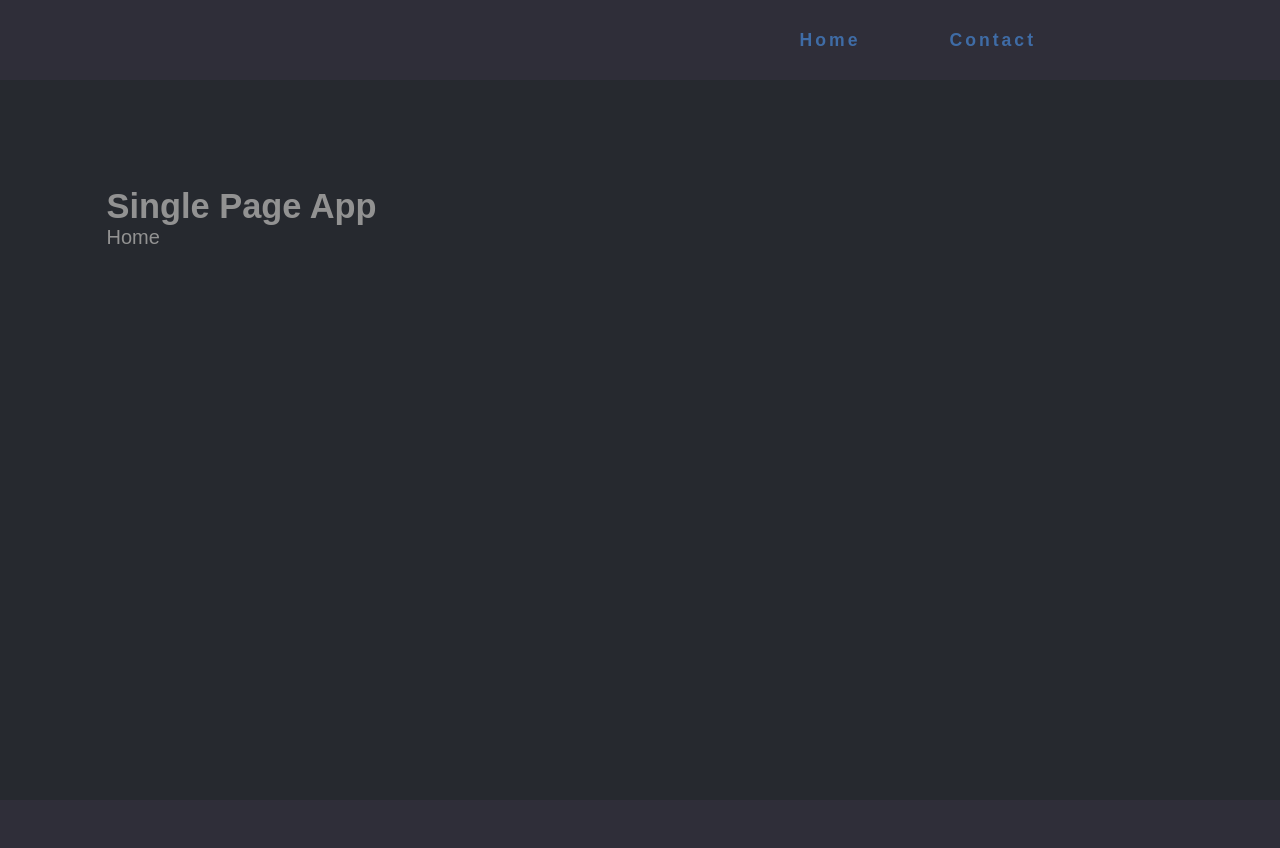
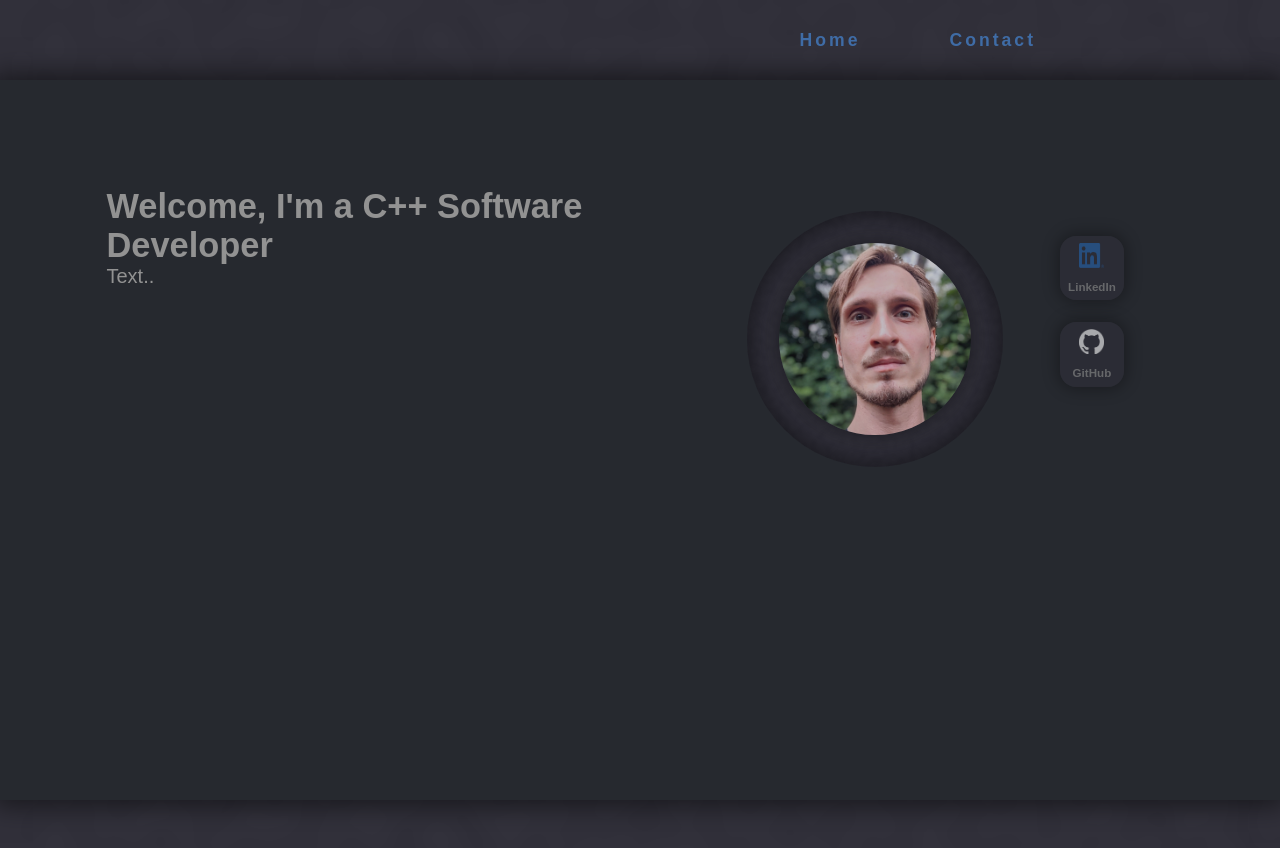
Before and after one commit to Dingola/PortfolioWebApp, a website with bundled scripts: page frontend/index.html in a window 1280 px wide. Built offline with nearby package versions, Linux system fonts and the light colour scheme.

Commit message:
Add profile picture and external links to homepage
- Inserted a profile picture on the homepage to provide a personal touch.
- Added a div with external links to GitHub and LinkedIn, featuring corresponding icons.
- Incorporated a new texture for the footer and header elements.

Fix & selectors in CSS for better browser compatibility

- Updated CSS with & selectors to address display issues in Chrome and improve cross-browser compatibility.

```diff
--- a/frontend/static/css/index.css
+++ b/frontend/static/css/index.css
@@ -13,6 +13,7 @@
 :root {
     /* BASE SIZES */
     --base-size: 1.5625vw; /* 1.5625vw == 30px for 1920 viewport width */
+    --base-size-2: 0.52083333333333vw;
     --base-font-size: 0.5vw + 0.5vh;
 
     /* RGB COLORS */
@@ -22,8 +23,13 @@
     --color-4: rgb(0, 149, 121);
     --color-5: rgb(63, 108, 166);
     --color-6: rgb(255, 255, 255);
+    --color-7: rgb(255, 181, 117);
+    --color-shadow-1: rgba(0, 0, 0, 0.5);
 
-    /* Heights and Widths */
+    /* TEXTURES */
+    --url-tex-1: url("resources/images/tex/noise5.png");
+
+    /* BOX SIZES (height, width, padding, margin) */
     --header-min-height: 70px;
 }
 
@@ -35,14 +41,42 @@ html {
 }
 
 header {
+    position: relative;
     height: 10vh;
     min-height: var(--header-min-height);
     background-color: var(--color-2);
 }
 
+header::before {
+    content: "";
+    position: absolute;
+    top: 0;
+    left: 0;
+    width: 100%;
+    height: 100%;
+    background-image: var(--url-tex-1);
+    background-repeat: no-repeat;
+    background-size: cover;
+    opacity: 0.02;
+}
+
 footer {
+    position: relative;
     height: 20vh;
     background-color: var(--color-2);
+}
+
+footer::before {
+    content: "";
+    position: absolute;
+    top: 0;
+    left: 0;
+    width: 100%;
+    height: 100%;
+    background-image: var(--url-tex-1);
+    background-repeat: no-repeat;
+    background-size: cover;
+    opacity: 0.02;
 }
 
 a {
@@ -65,40 +99,72 @@ p {
     font-size: calc(0.8rem + var(--base-font-size));
 }
 
+img {
+    user-drag: none;
+    user-select: none;
+    -moz-user-select: none;
+    -webkit-user-drag: none;
+    -webkit-user-select: none;
+    -ms-user-select: none;
+}
+
 /* >> UTILITY CLASSES << */
+
+.flex_center {
+    display: flex;
+    justify-content: center;
+    align-items: center;
+}
+
+.border_circle {
+    border-radius: 50%;
+}
 
 /* >> BLOCKS / COMPONENTS << */
 
 #app {
+    position: relative;
     min-height: 90vh;
     width: 100%;
     background-color: var(--color-1);
+    -webkit-box-shadow: 0px 0px 25px 6px var(--color-shadow-1);
+    -moz-box-shadow: 0px 0px 25px 6px var(--color-shadow-1);
+    box-shadow: 0px 0px 25px 6px var(--color-shadow-1);
+    z-index: 1;
 }
 
 .content {
+    display: flex;
     height: 100%;
     width: 100%;
     padding: 25px;
     background-color: var(--color-1);
 
     > div {
+        display: flex;
+        flex-grow: 1;
+    }
+
+    > div > div {
         padding: calc(5% + var(--base-size));
     }
 }
 
 .nav {
+    position: relative;
     display: flex;
     padding-right: calc(15% + var(--base-size));
     justify-content: flex-end;
     align-items: center;
     height: 100%;
+    z-index: 2;
 }
 
 .burger {
     display: none;
     cursor: pointer;
 
-    div {
+    & div {
         width: 25px;
         height: 3px;
         margin: 5px;
@@ -109,6 +175,116 @@ p {
 
 /* >> ELEMENTS << */
 
+.home__text {
+    flex-grow: 2;
+    padding-right: 0px !important;
+}
+
+.home__profilimage {
+    padding-top: calc(7% + var(--base-size)) !important;
+    padding-right: calc(3% + var(--base-size)) !important;
+    padding-left: calc(3% + var(--base-size)) !important;
+
+    & div {
+        height: 20vw;
+        width: 20vw;
+        min-width: 150px;
+        min-height: 150px;
+        border-radius: 50%;
+        background-color: var(--color-2);
+        -webkit-box-shadow: inset 0px 0px 25px 6px var(--color-shadow-1);
+        -moz-box-shadow: inset 0px 0px 25px 6px var(--color-shadow-1);
+        box-shadow: inset 0px 0px 25px 6px var(--color-shadow-1);
+    }
+
+    & div::before {
+        content: "";
+        position: absolute;
+        height: 20vw;
+        width: 20vw;
+        min-width: 150px;
+        min-height: 150px;
+        border-radius: 50%;
+        background-image: var(--url-tex-1);
+        background-repeat: no-repeat;
+        background-size: cover;
+        opacity: 0.02;
+    }
+
+    & div img {
+        width: 75%;
+        height: auto;
+        cursor: pointer;
+        opacity: 0.7;
+        transition: width 0.5s ease-in-out, opacity 0.7s ease-in-out;
+        -webkit-box-shadow: 0px 0px 15px 3px var(--color-shadow-1);
+        -moz-box-shadow: 0px 0px 15px 3px var(--color-shadow-1);
+        box-shadow: 0px 0px 15px 3px var(--color-shadow-1);
+
+        &:hover {
+            width: 85%;
+            opacity: 1;
+        }
+    }
+}
+
+.home__external_links {
+    display: flex;
+    flex-direction: column-reverse;
+    justify-content: flex-end;
+    padding-top: calc(9% + var(--base-size)) !important;
+    padding-right: calc(9% + var(--base-size)) !important;
+    padding-left: 0px !important;
+    gap: calc(0.1vw + var(--base-size));
+
+    > a {
+        display: flex;
+        justify-content: center;
+        align-items: center;
+        flex-direction: column;
+        align-content: space-evenly;
+        gap: calc(5px + var(--base-size-2));
+        padding: calc(1% + var(--base-size-2));
+        height: calc(3.5vw + var(--base-size));
+        width: calc(3.5vw + var(--base-size));
+        min-height: 56px;
+        min-width: 56px;
+        background: linear-gradient(to right, var(--color-2) 50%, rgba(0,0,0,0.5) 50%) left;
+        background-size: 200% 100%;
+        transition: all 0.3s linear;
+        border-radius: calc(15% + var(--base-size-2));
+        opacity: 0.6;
+        -webkit-box-shadow: 0px 0px 15px 3px var(--color-shadow-1);
+        -moz-box-shadow: 0px 0px 15px 3px var(--color-shadow-1);
+        box-shadow: 0px 0px 15px 3px var(--color-shadow-1);
+    }
+
+    > a:hover {
+        transform: scale(1.2);
+        -webkit-box-shadow: 0px 0px 0px 0px var(--color-shadow-1);
+        -moz-box-shadow: 0px 0px 0px 0px var(--color-shadow-1);
+        box-shadow: 0px 0px 0px 0px var(--color-shadow-1);
+    }
+
+    > a:hover, > a:hover * {
+        background-position: right;
+        color: var(--color-7);
+    }
+
+    & a > img {
+        min-width: 21px;
+        min-height: 21px;
+        width: 50%;
+        height: 50%;
+    }
+
+    & p {
+        font-size: calc(0.1rem + var(--base-font-size));
+        font-weight: bold;
+        transition: color 0.2s linear;
+    }
+}
+
 .nav__ul {
     display: flex;
     gap: 25px;
@@ -118,7 +294,7 @@ p {
     flex-grow: 1;
     list-style: none;
 
-    a {
+    & a {
         display: flex;
         justify-content: center;
         align-items: center;
@@ -132,7 +308,7 @@ p {
         transition: background-color 0.2s ease-out;
     }
 
-    a:hover {
+    & a:hover {
         background-color: rgb(255, 255, 255, 0.1);
         border-radius: 7px;
     }
@@ -176,10 +352,19 @@ p {
         overflow-x: hidden;
     }
 
+    h1 {
+        font-size: calc(1.2rem + var(--base-font-size));
+    }
+
+    p {
+        color: var(--color-3);
+        font-size: calc(0.6rem + var(--base-font-size));
+    }
+
     .nav__item {
         flex-grow: 0;
 
-        a {
+        & a {
             font-size: calc(0.7rem + var(--base-font-size));
         }
     }
--- a/frontend/static/js/views/Contact.js
+++ b/frontend/static/js/views/Contact.js
@@ -7,9 +7,11 @@ export default class extends AbstractView
         super(params);
         this.set_title("Contact");
         this.set_content_html(`
-            <div>
-                <h1>Single Page App</h1>
-                <p>Contact</p>
+            <div class="contact">
+                <div>
+                    <h1>Single Page App</h1>
+                    <p>Contact</p>
+                </div>
             </div>
         `);
     }
--- a/frontend/static/js/views/Home.js
+++ b/frontend/static/js/views/Home.js
@@ -7,9 +7,26 @@ export default class extends AbstractView
         super(params);
         this.set_title("Home");
         this.set_content_html(`
-            <div>
-                <h1>Single Page App</h1>
-                <p>Home</p>
+            <div class="home">
+                <div class="home__text">
+                    <h1>Welcome, I'm a C++ Software Developer</h1>
+                    <p>Text..</p>
+                </div>
+                <div class="home__profilimage">
+                    <div class="flex_center">
+                    <img src="static/css/resources/images/Profilimage.jpg" alt="Profilimage" class="border_circle">
+                    </div>
+                </div>
+                <div class="home__external_links">
+                    <a target="_blank" href="https://github.com/Dingola">
+                        <img src="static/css/resources/images/logos/github/github-mark/github-mark-white.png" alt="GitHub">
+                        <p>GitHub</p>
+                    </a>
+                    <a target="_blank" href="https://linkedin.com/in/adrian-helbig-b7b023251">
+                        <img src="static/css/resources/images/logos/LinkedIn-Logos/LI-In-Bug.png" alt="LinkedIn">
+                        <p>LinkedIn</p>
+                    </a>
+                </div>
             </div>
         `);
     }
```
Also changed, not shown: frontend/static/css/resources/images/Profilimage.jpg (added), frontend/static/css/resources/images/logos/LinkedIn-Logos/LI-In-Bug.png (added), frontend/static/css/resources/images/logos/LinkedIn-Logos/LI-Logo.png (added), frontend/static/css/resources/images/logos/github/github-mark/github-mark-white.png (added), frontend/static/css/resources/images/logos/github/github-mark/github-mark-white.svg (added), frontend/static/css/resources/images/logos/github/github-mark/github-mark.png (added), frontend/static/css/resources/images/logos/github/github-mark/github-mark.svg (added), frontend/static/css/resources/images/tex/noise.png (added), frontend/static/css/resources/images/tex/noise2.png (added), frontend/static/css/resources/images/tex/noise3.png (added), frontend/static/css/resources/images/tex/noise4.png (added), frontend/static/css/resources/images/tex/noise5.png (added).
